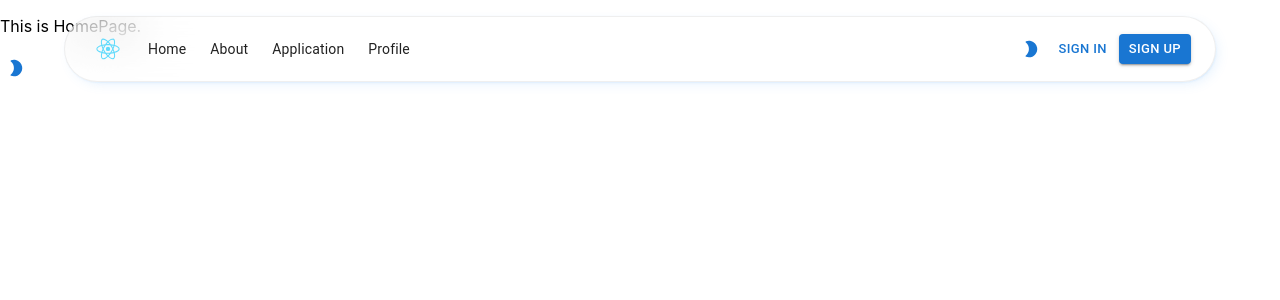
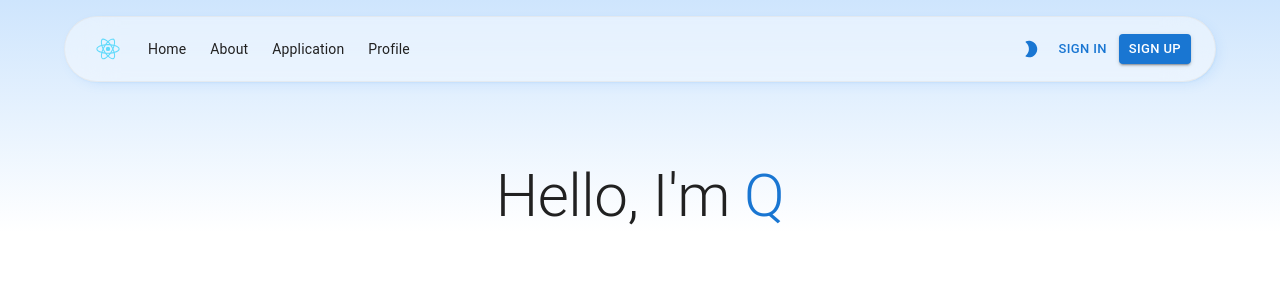
Before and after one commit to QiuMatthew/website-frontend, a React (Create React App) app: page / in a window 1280 px wide. Shown: the top 300 px of the page. Built offline with nearby package versions, Linux system fonts and the light colour scheme.

Commit message:
add text palette and title component

```diff
--- a/src/HomePage.js
+++ b/src/HomePage.js
@@ -1,6 +1,6 @@
 // HomePage.js
 import ToggleModeButton from './ToggleModeButton.js'
-import { Navbar } from './components/'
+import { Navbar, Title } from './components/'
 
 export default function HomePage() {
     const navbarItems = [
@@ -24,9 +24,8 @@ export default function HomePage() {
 
     return (
         <>
-        <p>This is HomePage.</p>
-        <ToggleModeButton />
-        <Navbar navbarItems={navbarItems} />
+            <Navbar navbarItems={navbarItems} />
+            <Title titleText="Hello, I'm" titleTextColored="Q" />
         </>
     )
 }
--- /dev/null
+++ b/src/components/Title.js
@@ -0,0 +1,59 @@
+// Title.js
+import { Box, Container, Stack, Typography, TextField, Button, Link, alpha } from '@mui/material';
+
+import { useThemeContext } from '../ThemeContext.js'
+
+export default function Title({ titleText, titleTextColored }) {
+    const {mode} = useThemeContext()
+    return (
+        <Box
+            id="title"
+            sx={{
+                width: '100%',
+                backgroundImage:
+                    mode === 'light'
+                    ? 'linear-gradient(180deg, #CEE5FD, #FFF)'
+                    : 'linear-gradient(#02294F, #090E10)',
+                backgroundSize: '100% 100%',
+                backgroundRepeat: 'no-repeat',
+            }}
+        >
+            <Container
+                sx={{
+                    display: 'flex',
+                    flexDirection: 'column',
+                    alignItems: 'center',
+                    pt: { xs: 14, sm: 20 },
+                }}
+            >
+                <Stack spacing={2} useFlexGap sx={{ width: { xs: '100%', sm: '70%' } }}>
+                    <Typography
+                        component="h1"
+                        variant="h2"
+                        sx={{
+                            display: 'flex',
+                            flexDirection: { xs: 'column', md: 'row' },
+                            alignSelf: 'center',
+                            textAlign: 'center',
+                            color: 'text.primary',
+                        }}
+                    >
+                        {titleText}&nbsp;
+                        <Typography
+                            component="span"
+                            variant="h2"
+                            sx={{
+                                color:
+                                    mode === 'light'
+                                    ? 'primary.main'
+                                    : 'primary.light'
+                            }}
+                        >
+                            {titleTextColored}
+                        </Typography>
+                    </Typography>
+                </Stack>
+            </Container>
+        </Box>
+    )
+}
--- a/src/components/index.js
+++ b/src/components/index.js
@@ -1 +1,2 @@
 export { default as Navbar } from './Navbar.js'
+export { default as Title } from './Title.js'
--- a/src/getThemeByMode.js
+++ b/src/getThemeByMode.js
@@ -11,6 +11,12 @@ export default function getThemeByMode(mode) {
                     main: blue[200],
                 })
             },
+            text: {
+                primary: grey[900], secondary: grey[600],
+                ...(mode === 'dark' && {
+                    primary: '#ffffff', secondary: grey[400],
+                })
+            },
             divider: mode === 'light' ? alpha(grey[300], 0.5) : alpha(grey[600], 0.3),
         },
     }
```
